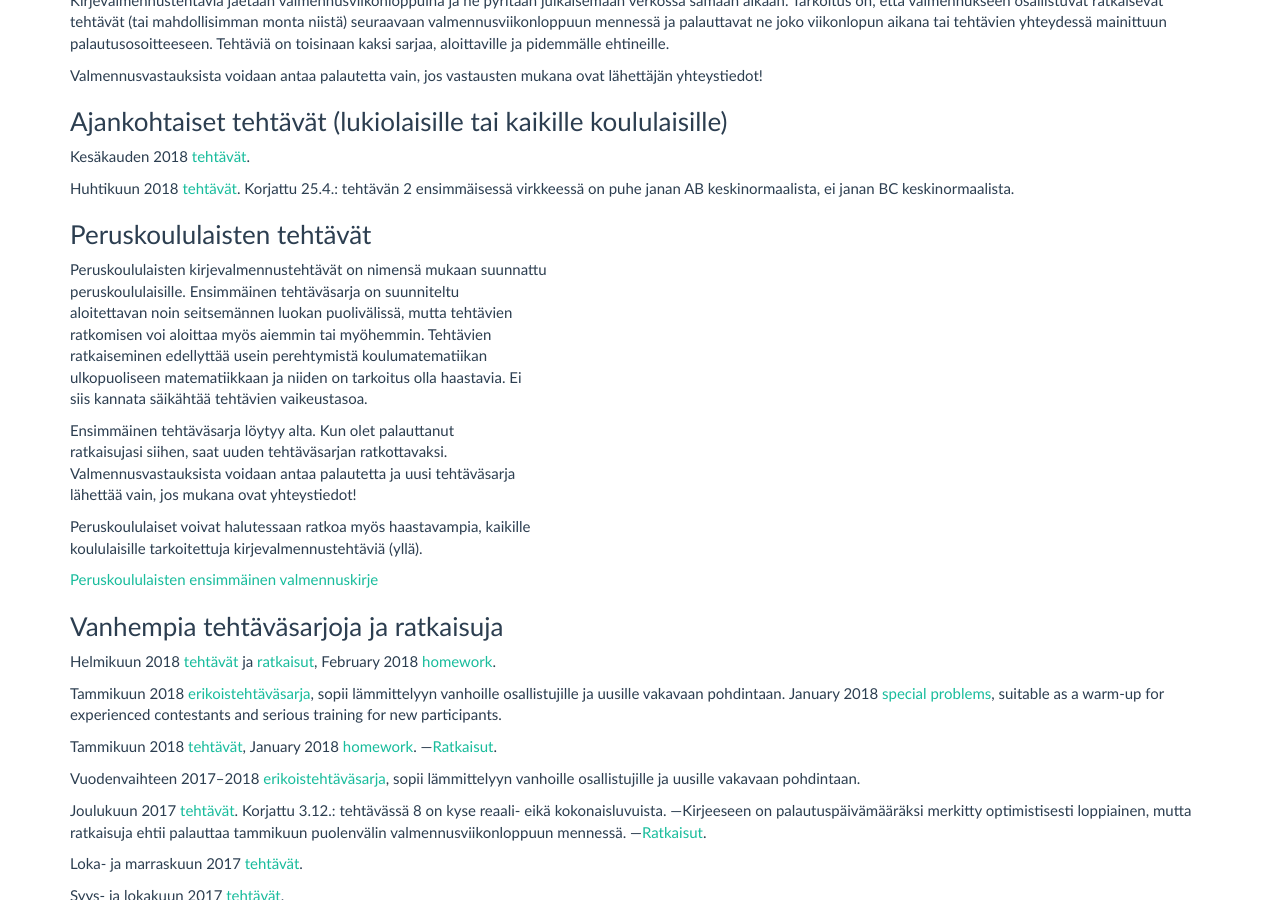
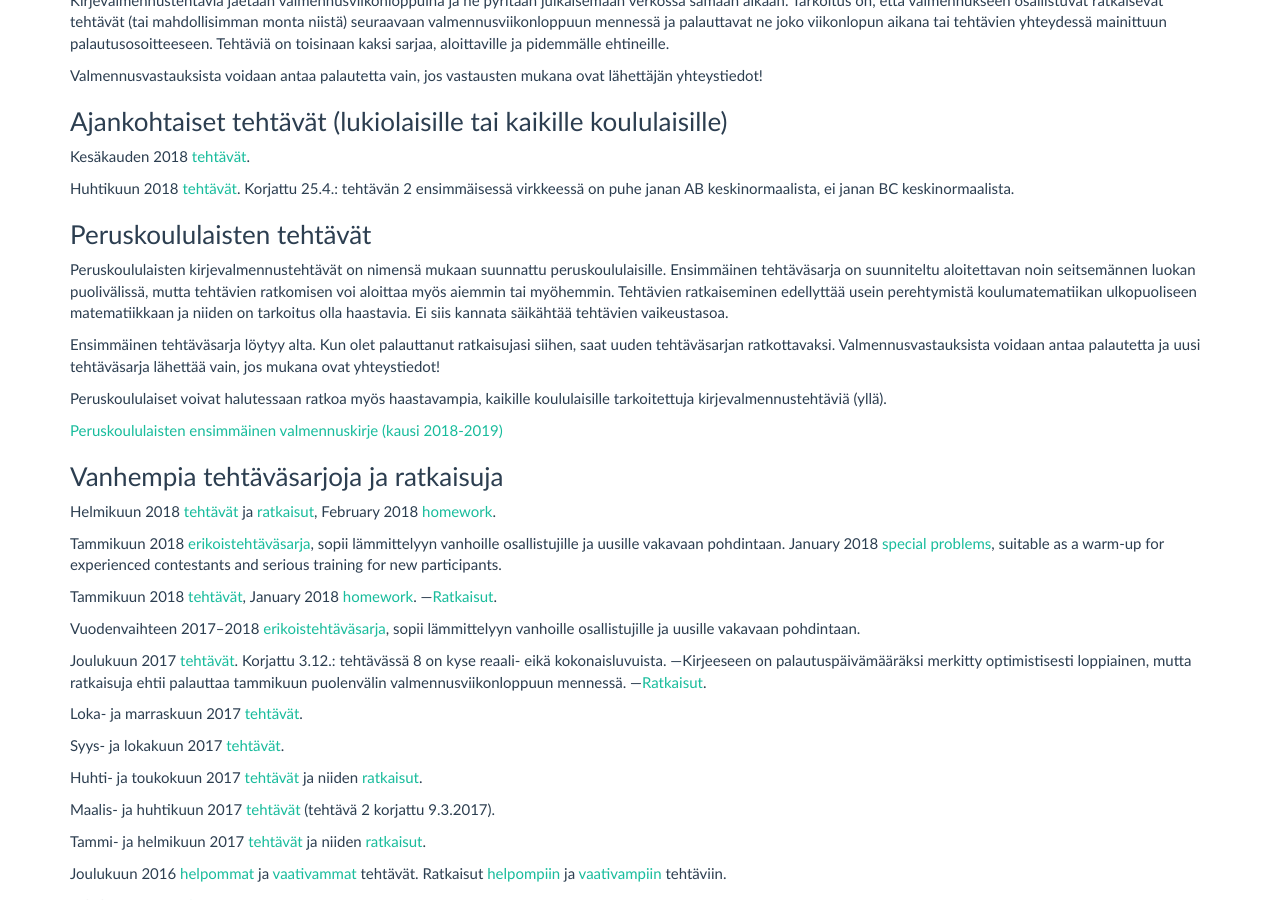
Before and after one commit to matematiikkakilpailut/matematiikkakilpailut.github.io, a Jekyll site: the page built from valmennus/index.md, in a window 1280 px wide and 900 px high, scrolled down 441 px. Built offline with Jekyll 4.4.1, drawn with Linux system fonts in a browser that asks for light colours.

Commit message:
Update index.md

```diff
--- a/valmennus/index.md
+++ b/valmennus/index.md
@@ -35,23 +35,13 @@
 
 ### Peruskoululaisten tehtävät
 
-Peruskoululaisten kirjevalmennustehtävät on nimensä mukaan suunnattu
-peruskoululaisille. Ensimmäinen tehtäväsarja on suunniteltu
-aloitettavan noin seitsemännen luokan puolivälissä, mutta tehtävien
-ratkomisen voi aloittaa myös aiemmin tai myöhemmin. Tehtävien
-ratkaiseminen edellyttää usein perehtymistä koulumatematiikan
-ulkopuoliseen matematiikkaan ja niiden on tarkoitus olla haastavia. Ei
-siis kannata säikähtää tehtävien vaikeustasoa.
+Peruskoululaisten kirjevalmennustehtävät on nimensä mukaan suunnattu  peruskoululaisille. Ensimmäinen tehtäväsarja on suunniteltu  aloitettavan noin seitsemännen luokan puolivälissä, mutta tehtävien  ratkomisen voi aloittaa myös aiemmin tai myöhemmin. Tehtävien  ratkaiseminen edellyttää usein perehtymistä koulumatematiikan  ulkopuoliseen matematiikkaan ja niiden on tarkoitus olla haastavia. Ei  siis kannata säikähtää tehtävien vaikeustasoa.
 
-Ensimmäinen tehtäväsarja löytyy alta. Kun olet palauttanut
-ratkaisujasi siihen, saat uuden tehtäväsarjan ratkottavaksi.
-Valmennusvastauksista voidaan antaa palautetta ja uusi tehtäväsarja
-lähettää vain, jos mukana ovat yhteystiedot!
+Ensimmäinen tehtäväsarja löytyy alta. Kun olet palauttanut  ratkaisujasi siihen, saat uuden tehtäväsarjan ratkottavaksi.  Valmennusvastauksista voidaan antaa palautetta ja uusi tehtäväsarja  lähettää vain, jos mukana ovat yhteystiedot!
 
-Peruskoululaiset voivat halutessaan ratkoa myös haastavampia, kaikille
-koululaisille tarkoitettuja kirjevalmennustehtäviä (yllä).
+Peruskoululaiset voivat halutessaan ratkoa myös haastavampia, kaikille  koululaisille tarkoitettuja kirjevalmennustehtäviä (yllä).
 
-[Peruskoululaisten ensimmäinen valmennuskirje](2018/kirje_pk_1.pdf)
+[Peruskoululaisten ensimmäinen valmennuskirje (kausi 2018-2019)](2018/kirje_pk_1.pdf)
 
 ### Vanhempia tehtäväsarjoja ja ratkaisuja
 
```
